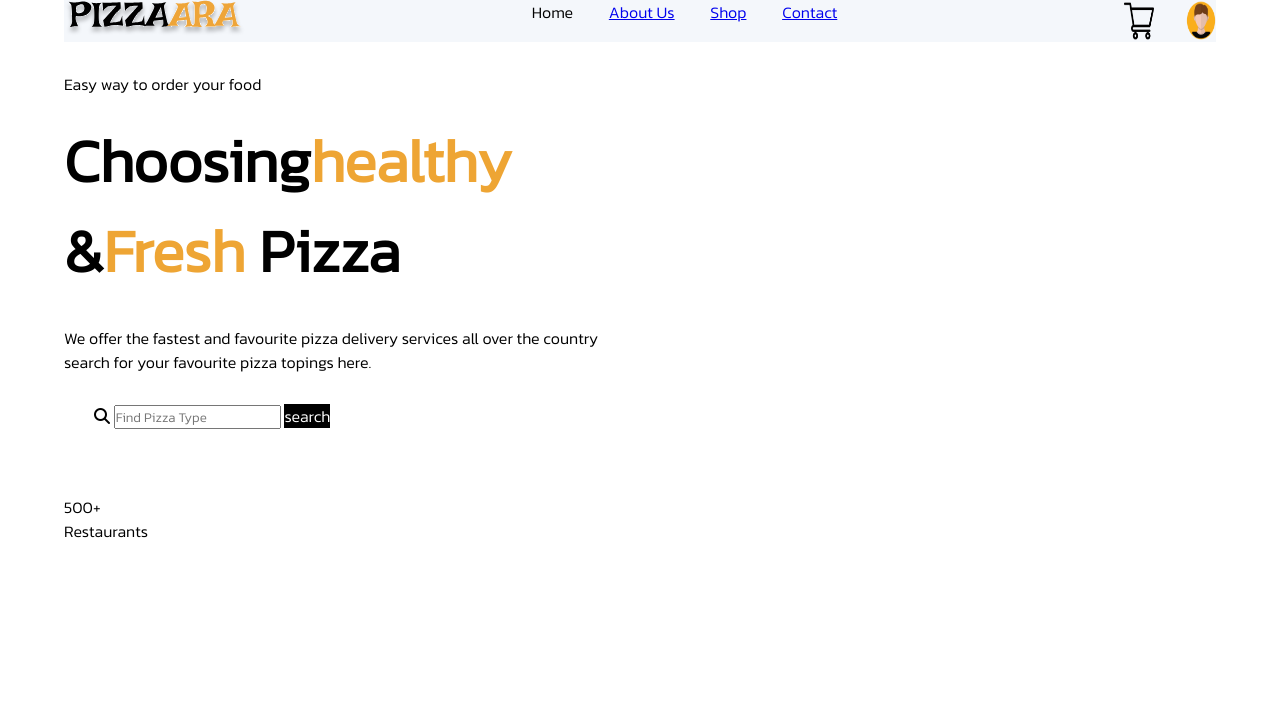
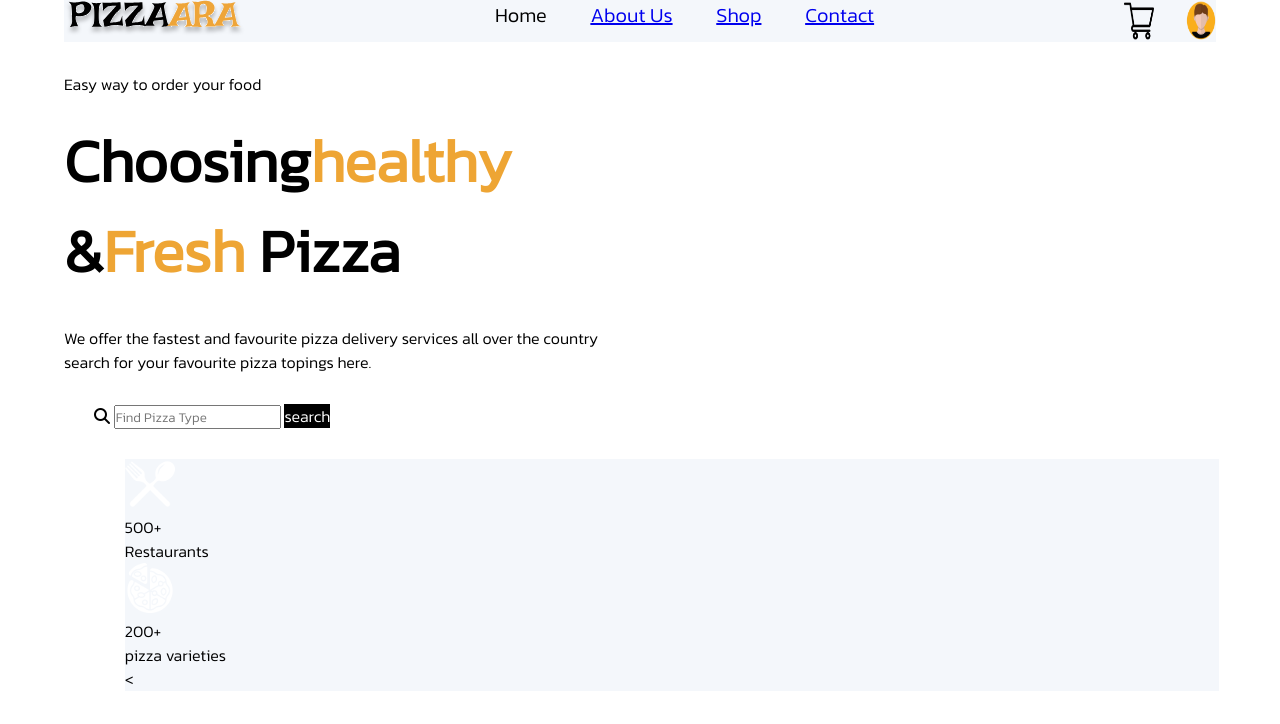
Before and after one commit to ynaatieno/pizzara-deliveries, a plain HTML site: page index.html in a window 1280 px wide. Drawn offline with Linux system fonts and the light colour scheme.

Commit message:
tranfered an image

```diff
--- a/css/sections/header.css
+++ b/css/sections/header.css
@@ -8,6 +8,7 @@
   padding: 0 1em;
   gap: 2em;
   color:black;
+  font-size:20px;
 }
 .nav__right {
   display: flex;
@@ -41,3 +42,8 @@
 .hero__form__input{
     border-radius:none;
 }
+.hero__container1{
+  background-color:#F4F7FB;
+  width:10%;
+  height:40vh;
+}
--- a/index.html
+++ b/index.html
@@ -42,10 +42,19 @@
           <label class="hero__form__label">search</label>
         </div>
         </form>
-        <div class="hero__container1">
-          <img src="images/cutlery.png"width=30px>
+        <div class="container">
+        <div class="hero__cutlery">
+          <img src="images/cutlery.png" alt="cutlery image"width="50px">
           <p>500+<br>Restaurants</p>
                   </div>
+<div class="hero__pizzasign">
+  <img src="images/varieties.png" alt="variety of pizza image"width="50px">
+  <p>200+<br>pizza varieties</p>
+</div>
+<div class="hero__starsign">
+<
+</div>
+                </div>
       </div>
 
       </section>
```
